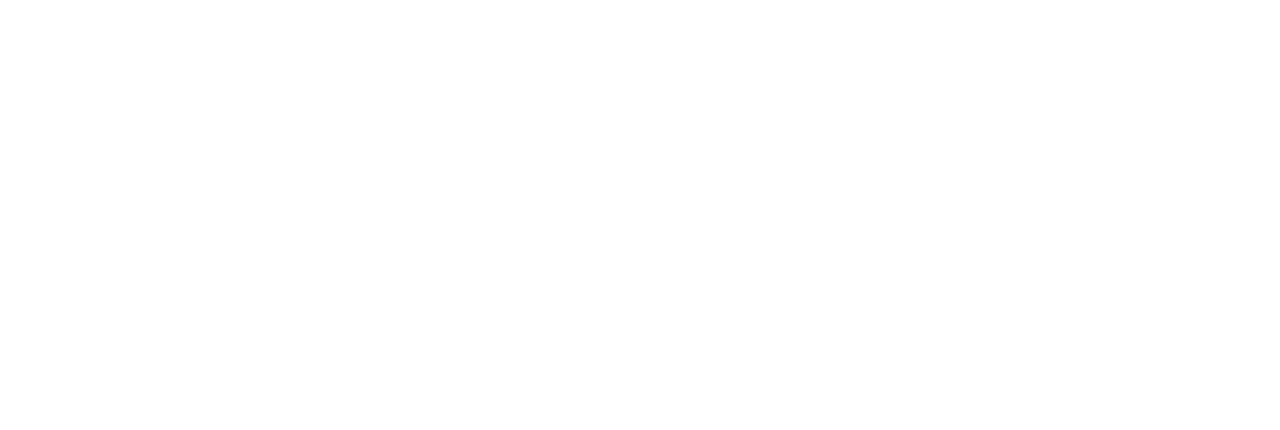
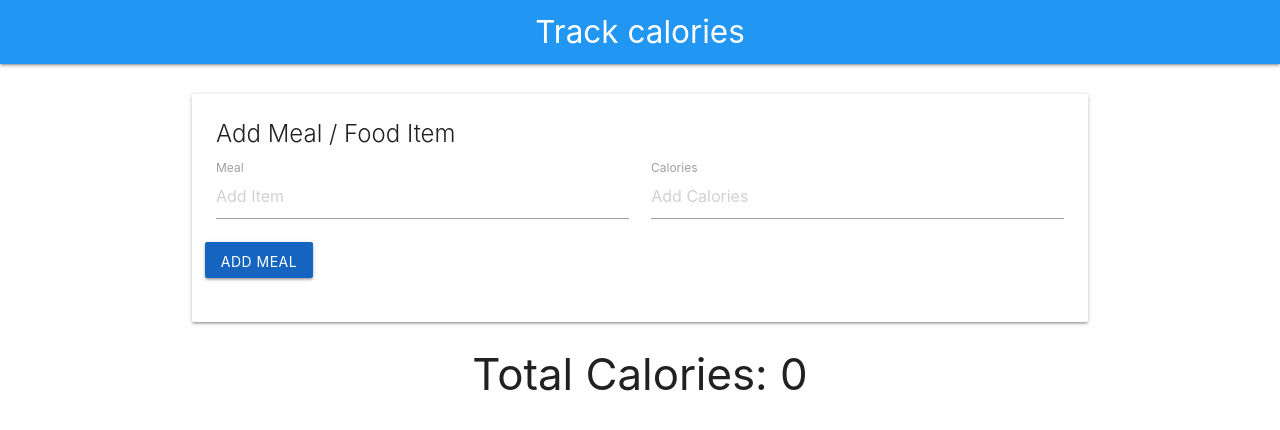
Before and after one commit to kristkas/calory-tracker, a plain HTML site: page index.html in a window 1280 px wide. Drawn offline with nearby package versions, Linux system fonts and the light colour scheme.

Commit message:
Created the UI with Materialize CSS

```diff
--- a/index.html
+++ b/index.html
@@ -2,9 +2,46 @@
 <html lang="en">
 <head>
     <meta charset="UTF-8">
-    <title>Title</title>
+    <link rel="stylesheet" href="https://cdnjs.cloudflare.com/ajax/libs/materialize/1.0.0/css/materialize.min.css">
+    <title>Calory project</title>
 </head>
 <body>
+    <! --- Navbar: -->
+    <nav>
+        <div class="nav-wrapper blue">
+            <div class="container">
+                <a href="#"class="brand-logo center">Track calories</a>
+            </div>
+        </div>
+    </nav>
 
+    <br>
+        <div class="container">
+            <div class="card">
+                <div class="card-content">
+                    <span class="card-title">Add Meal / Food Item</span>
+                    <form class="col">
+                        <div class="row">
+                            <div class ="input-field col s6">
+                                <input type ="text" placeholder="Add Item" id="item-name">
+                                <label for="item-name">Meal</label>
+                            </div>
+                            <div class="input-field col s6">
+                                <input type="text" placeholder="Add Calories" id="item-calories">
+                                <label for="item-calories">Calories</label>
+                            </div>
+                            <button class="add-btn btn blue darken-3"><i class="fa fa-plus "></i> Add Meal</button>
+                        </div>
+                    </form>
+                </div>
+            </div>
+        </div>
+
+    <! -- - Calorie Count -->
+    <h3 class="center-align">Total Calories: <span class="total-calories">0</span></h3>
+
+
+<script src="https://cdnjs.cloudflare.com/ajax/libs/materialize/1.0.0/js/materialize.min.js"></script>
+<script src="app.js"></script>
 </body>
 </html>
```
Also changed, not shown: 1 other file.
